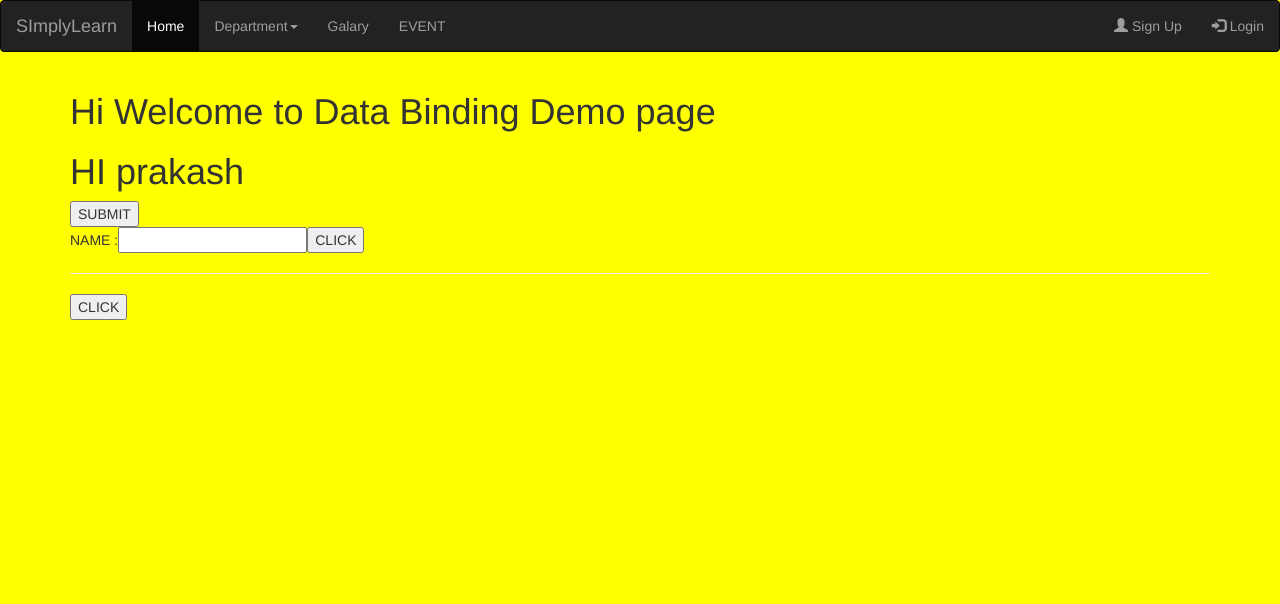
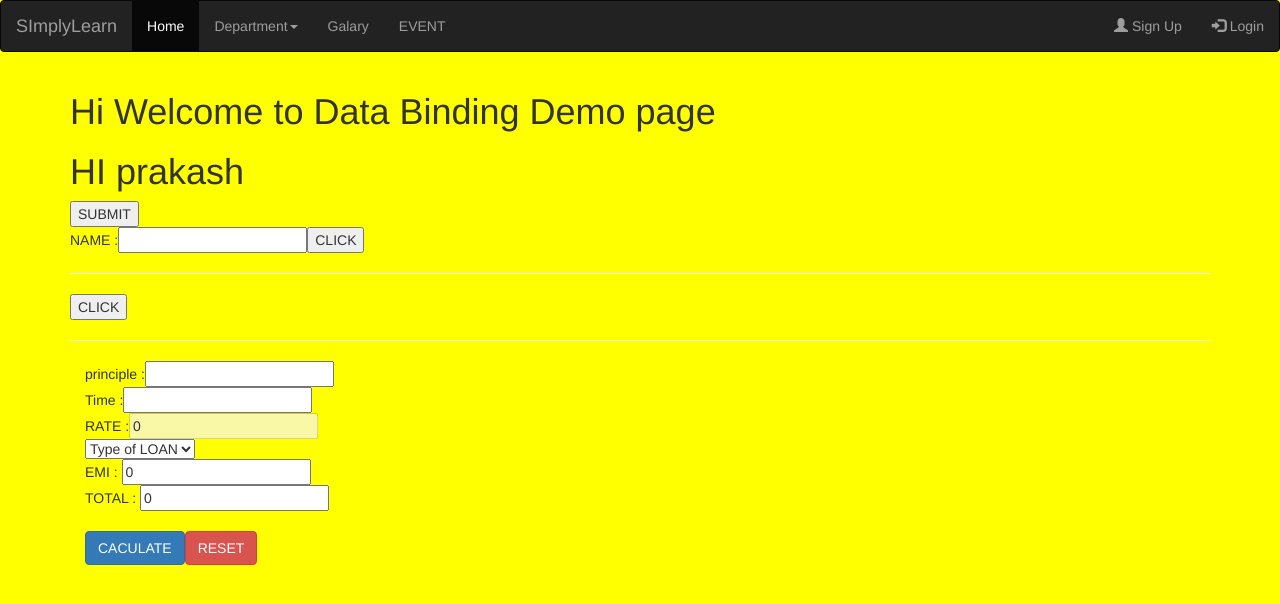
Before and after one commit to Thaneshwara848/SimpleLearn_Web_B15, an Angular app: page /eventdemo in a window 1280 px wide. Shown: the top 604 px of the page. Built offline with nearby package versions, Linux system fonts and the light colour scheme.

Commit message:
binding with ex

```diff
--- a/src/app/eventdemo/eventdemo.component.html
+++ b/src/app/eventdemo/eventdemo.component.html
@@ -17,3 +17,25 @@ NAME  :<input type="text" #username>
 <hr>
 
 <input type="submit" value="CLICK" [disabled]="mychoice">
+<hr>
+   <div class="container-fluid">
+    <form>
+        principle  :<input type="text" #p><br>
+        Time  :<input type="text" #t><br>
+        RATE   :<input type="text" #r disabled value={{roi}}><br>
+        <select (change)="loan($event)">
+            <option >Type of LOAN  </option>
+            <option value="car">CAR </option>
+            <option value="home">HOME </option>
+            <option value="personal">PERSONL </option>
+            <option value="eduation">EDUCATION </option>
+        </select><br>
+        EMI : <input type="text" id="emi" value={{myemi}}><br>
+        TOTAL : <input type="text" id="total" value={{mytotal}}><br><br>
+
+        <input type="button" value="CACULATE" (click)="cal(p.value,t.value,r.value)" class="btn btn-primary">
+        <input type="reset" value="RESET" class="btn btn-danger">
+       </form>
+
+
+   </div>
--- a/src/app/eventdemo/eventdemo.component.ts
+++ b/src/app/eventdemo/eventdemo.component.ts
@@ -21,4 +21,30 @@ export class EventdemoComponent {
   mychoice=false;
 
   name="prakash";
+  mytotal=0;
+  myemi=0;
+  roi=0;
+
+   cal(p:any,t:any,r:any){
+
+    this.mytotal=(p*t*r)/100;
+    this.myemi=this.mytotal/t;
+
+  }
+
+   loan(event:any){
+    // console.log(event.target.value)
+    if(event.target.value=='car'){
+            this.roi=8;
+    }
+    else   if(event.target.value=='home'){
+            this.roi=10;
+    }
+    else   if(event.target.value=='personal'){
+            this.roi=13;
+    }
+    else   if(event.target.value=='eduation'){
+           this.roi=11;
+    }
+ }
 }
```
